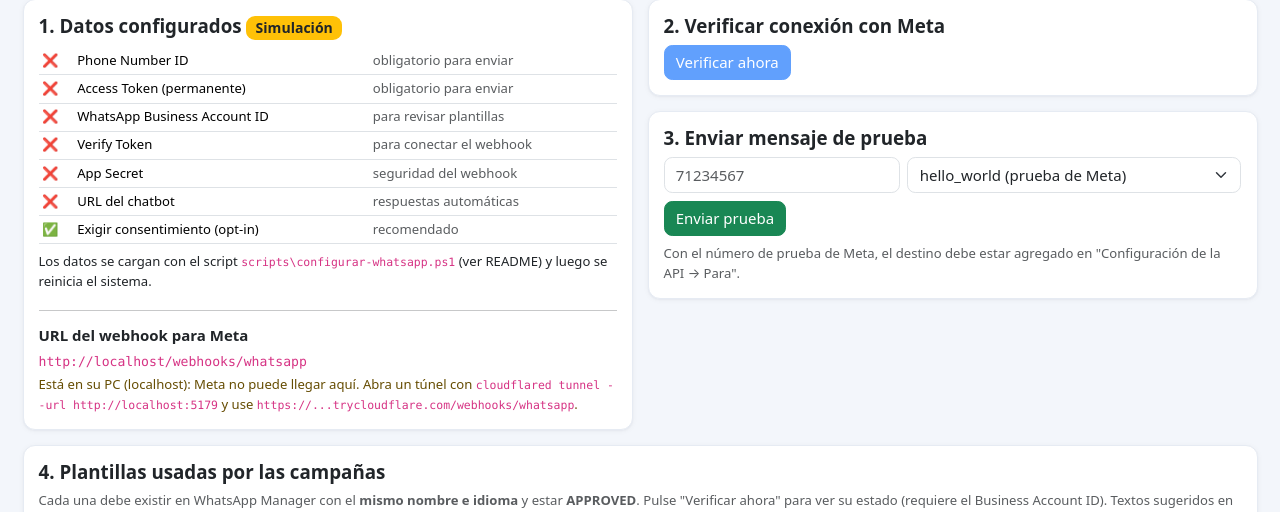
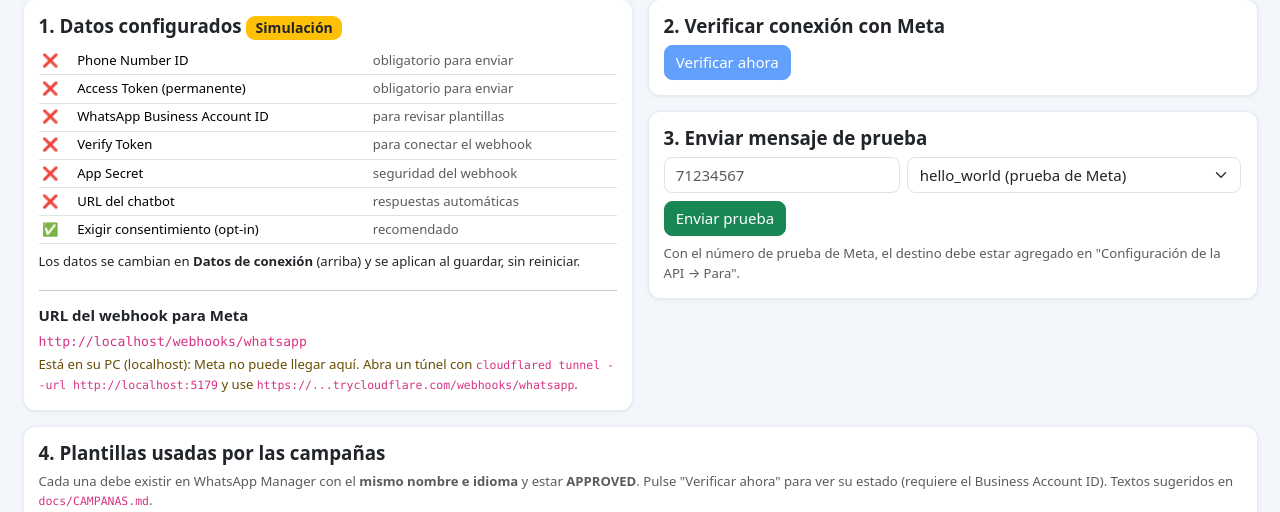
Before and after one commit to wmagne/tibolivia-prospectos, an ASP.NET Core app: page /Configuracion/WhatsApp in a window 1280 px wide. Shown: the part 474-986 px from the top of the page. Run offline with ASP.NET Core 8, Linux system fonts and the light colour scheme; the project's own start-up code is not run, and a stand-in starts its controllers and pages; some libraries are stand-ins or nearby versions.

Commit message:
Actualizar textos de WhatsApp: los datos se cargan desde la pantalla, no con el script
Co-Authored-By: Claude Opus 5.5 <noreply@anthropic.com>
Claude-Session: https://claude.ai/code/session_013hh8Pd2rt3kkxDnFsz5NRp

```diff
--- a/src/TiBolivia.Prospeccion/Pages/Configuracion/AsistenteMeta.cshtml
+++ b/src/TiBolivia.Prospeccion/Pages/Configuracion/AsistenteMeta.cshtml
@@ -25,7 +25,7 @@
         <li>Portafolio → Usuarios del sistema: crear usuario <b>Administrador</b>, asignarle la app y la cuenta de WhatsApp, y <b>generar el token</b> (vencimiento "Nunca", permisos whatsapp_business_messaging y whatsapp_business_management).</li>
         <li>Iniciar la <b>verificación de la empresa</b> (Centro de seguridad) con NIT y factura de servicios.</li>
     </ol>
-    <p class="small mb-0">Luego cargue los datos con <code>scripts\configurar-whatsapp.ps1</code> (opción 1 = Meta) y reinicie el sistema.</p>
+    <p class="small mb-0">Luego cargue los datos en <a asp-page="WhatsApp">Configuración → WhatsApp → Datos de conexión</a> y pulse "Guardar y aplicar".</p>
 </div>
 
 <div class="card p-3 mb-3">
--- a/src/TiBolivia.Prospeccion/Pages/Configuracion/WhatsApp.cshtml
+++ b/src/TiBolivia.Prospeccion/Pages/Configuracion/WhatsApp.cshtml
@@ -75,7 +75,7 @@
                 <tr><td>@Marca(Model.ChatbotConfigurado)</td><td>URL del chatbot</td><td class="text-muted">respuestas automáticas</td></tr>
                 <tr><td>@Marca(Model.O.RequerirConsentimiento)</td><td>Exigir consentimiento (opt-in)</td><td class="text-muted">recomendado</td></tr>
             </table></div>
-            <p class="small mb-1">Los datos se cargan con el script <code>scripts\configurar-whatsapp.ps1</code> (ver README) y luego se reinicia el sistema.</p>
+            <p class="small mb-1">Los datos se cambian en <b>Datos de conexión</b> (arriba) y se aplican al guardar, sin reiniciar.</p>
             <hr />
             <h6>URL del webhook para @(Model.O.EsMeta ? "Meta" : "el panel de TextMeBot")</h6>
             <code class="d-block mb-1">@Model.UrlWebhook</code>
```
